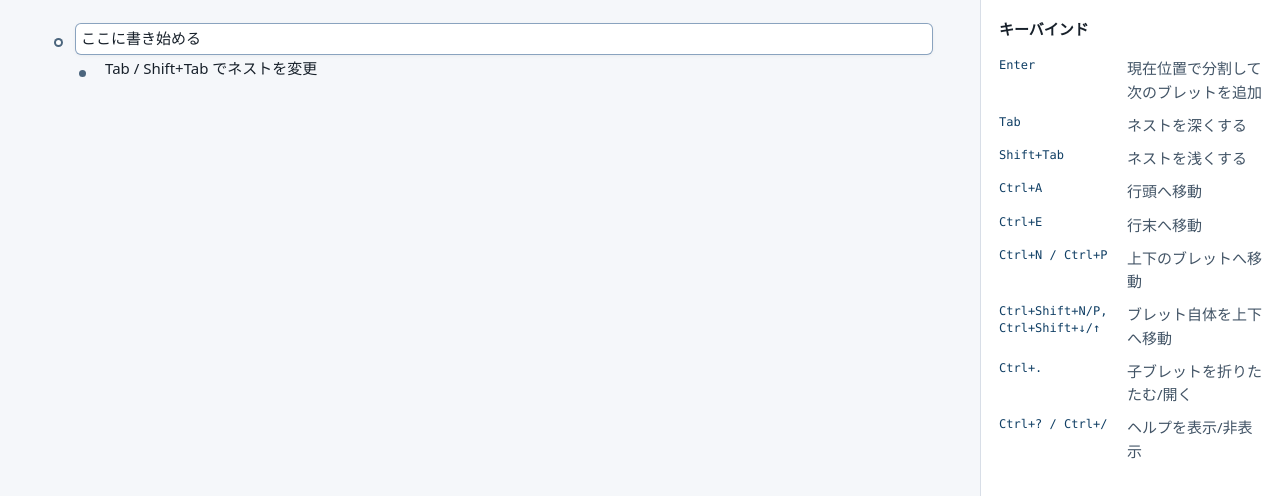
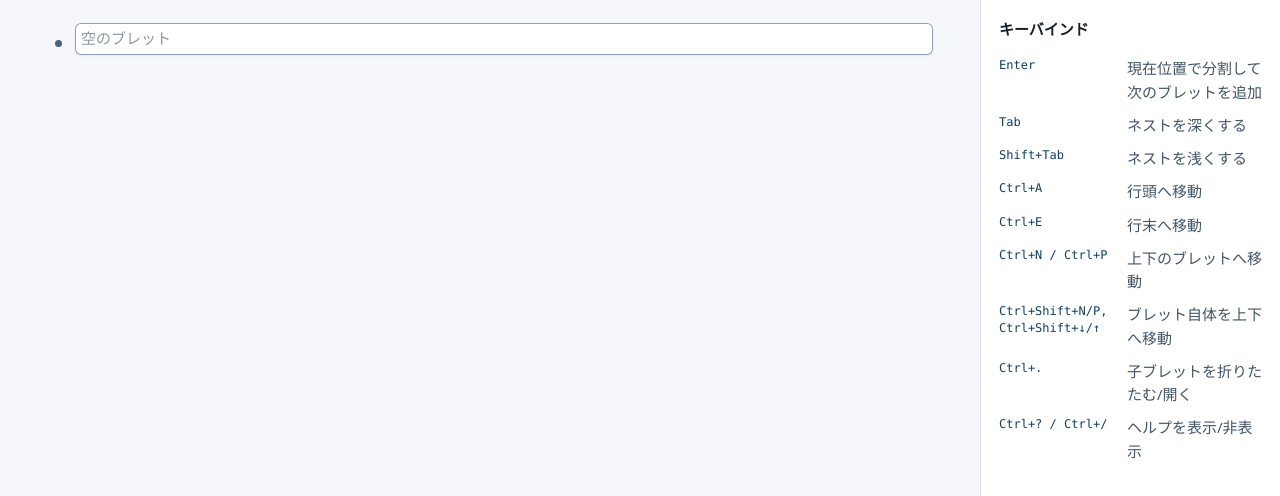
Before and after one commit to twinbird/utils, a website: page outline-editor/index.html in a window 1280 px wide. Shown: the top 496 px of the page. Drawn offline with Linux system fonts and the light colour scheme.

Commit message:
Update outline editor placeholder

```diff
--- a/outline-editor/app.css
+++ b/outline-editor/app.css
@@ -129,7 +129,7 @@ button:hover {
 
 .bullet-content:empty::before {
   color: #8a96a3;
-  content: attr(data-placeholder);
+  content: attr(placeholder);
 }
 
 .help-panel {
--- a/outline-editor/app.js
+++ b/outline-editor/app.js
@@ -3,15 +3,8 @@ const STORAGE_KEY = 'outline-editor.items';
 const defaultItems = [
   {
     id: crypto.randomUUID(),
-    text: 'ここに書き始める',
-    children: [
-      {
-        id: crypto.randomUUID(),
-        text: 'Tab / Shift+Tab でネストを変更',
-        collapsed: false,
-        children: [],
-      },
-    ],
+    text: '',
+    children: [],
     collapsed: false,
   },
 ];
@@ -130,7 +123,7 @@ function renderList(nodes) {
     content.contentEditable = 'true';
     content.spellcheck = false;
     content.dataset.id = item.id;
-    content.dataset.placeholder = '空のブレット';
+    content.setAttribute('placeholder', '空のブレット');
     content.textContent = item.text;
     content.setAttribute('role', 'textbox');
     content.setAttribute('aria-label', 'ブレット');
```
